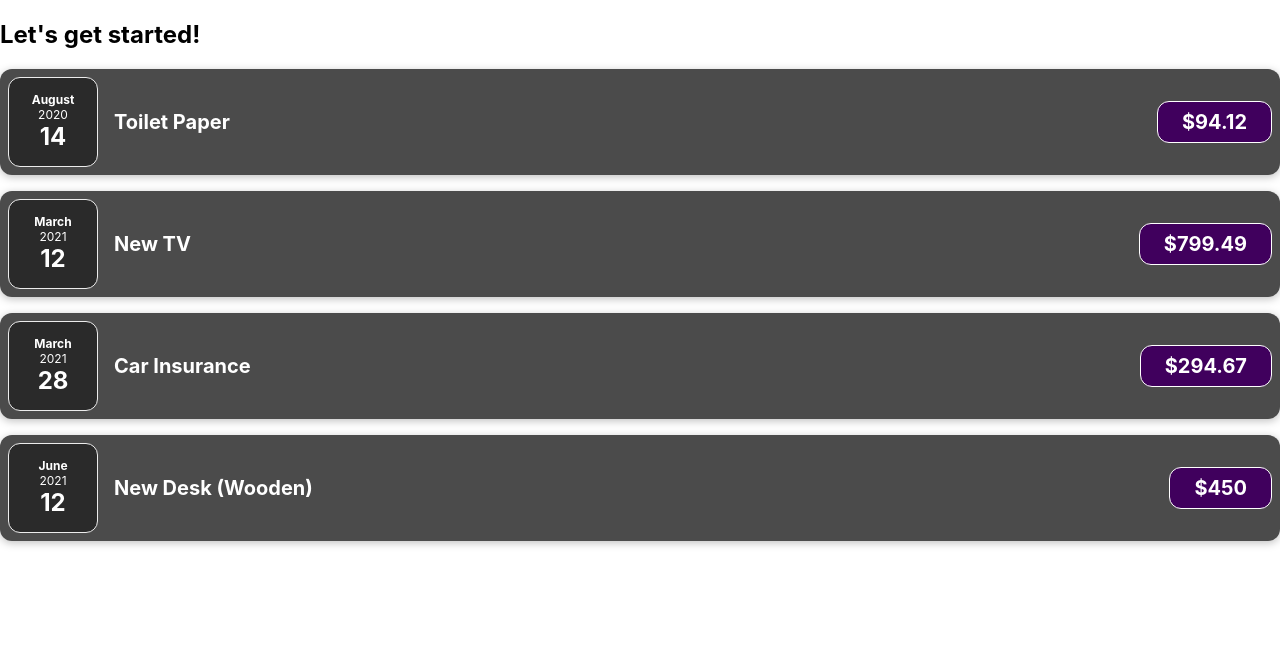
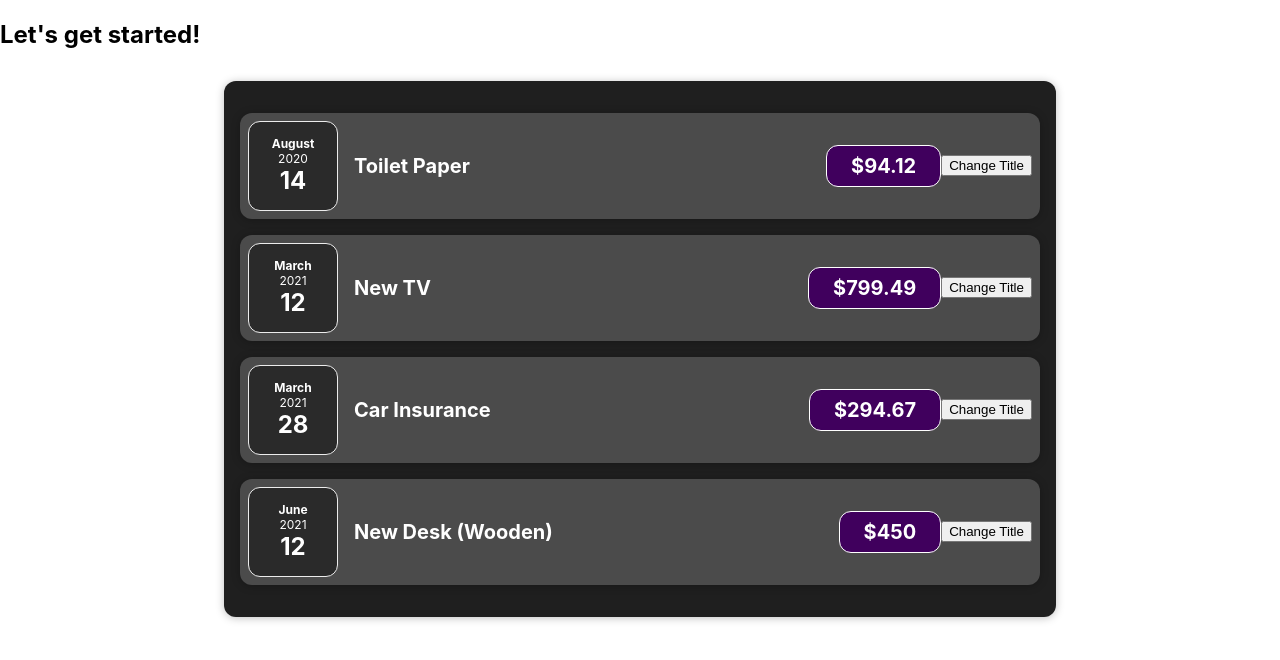
Before and after one commit to IAmJerryJ/Joidea_Intern, a React (Create React App) app in the folder react/react-complete-guide/: page / in a window 1280 px wide. Shown: the top 660 px of the page. Built offline with nearby package versions, Linux system fonts and the light colour scheme.

Commit message:
Update ClickHandler

```diff
--- a/react/react-complete-guide/src/App.js
+++ b/react/react-complete-guide/src/App.js
@@ -1,6 +1,6 @@
-import ExpenseItem from "./components/ExpenseItem";
+import Expenses from "./components/Expenses/Expenses";
 
-function App() {
+const App = () => {
   const expenses = [
     {
       id: "e1",
@@ -26,26 +26,7 @@
   return (
     <div>
       <h2>Let's get started!</h2>
-      <ExpenseItem
-        title={expenses[0].title}
-        amount={expenses[0].amount}
-        date={expenses[0].date}
-      />
-      <ExpenseItem
-        title={expenses[1].title}
-        amount={expenses[1].amount}
-        date={expenses[1].date}
-      />
-      <ExpenseItem
-        title={expenses[2].title}
-        amount={expenses[2].amount}
-        date={expenses[2].date}
-      />
-      <ExpenseItem
-        title={expenses[3].title}
-        amount={expenses[3].amount}
-        date={expenses[3].date}
-      />
+      <Expenses items={expenses} />
     </div>
   );
 }
--- a/react/react-complete-guide/src/components/ExpenseItem.js
+++ /dev/null
@@ -1,18 +0,0 @@
-import ExpenseDate from "./ExpenseDate";
-import "./ExpenseItem.css";
-
-function ExpenseItem(props) {
-
-
-  return (
-    <div className="expense-item">
-          <ExpenseDate date={ props.date} />
-      <div className="expense-item__description">
-        <h2>{props.title}</h2>
-        <div className="expense-item__price">${props.amount}</div>
-      </div>
-    </div>
-  );
-}
-
-export default ExpenseItem;
--- a/react/react-complete-guide/src/components/ExpenseDate.js
+++ b/react/react-complete-guide/src/components/Expenses/ExpenseDate.js
@@ -1,6 +1,6 @@
 import './ExpenseDate.css';
 
-function ExpenseDate(props) {
+const ExpenseDate = (props) =>{
   const month = props.date.toLocaleString("en-US", { month: "long" });
   const day = props.date.toLocaleString("en-US", { day: "2-digit" });
   const year = props.date.getFullYear();
--- a/react/react-complete-guide/src/components/ExpenseItem.css
+++ b/react/react-complete-guide/src/components/Expenses/ExpenseItem.css
@@ -2,10 +2,9 @@
   display: flex;
   justify-content: space-between;
   align-items: center;
-  box-shadow: 0 2px 8px rgba(0, 0, 0, 0.25);
+
   padding: 0.5rem;
   margin: 1rem 0;
-  border-radius: 12px;
   background-color: #4b4b4b;
 }
 
--- /dev/null
+++ b/react/react-complete-guide/src/components/Expenses/ExpenseItem.js
@@ -0,0 +1,26 @@
+import { useState } from 'react';
+
+import ExpenseDate from "./ExpenseDate";
+import Card from "../UI/Card";
+import "./ExpenseItem.css";
+
+const ExpenseItem = (props) => {
+  const [title, setTitle] = useState(props.title);
+
+  const clickHandler = () => {
+    setTitle('Updated!');
+  }
+
+  return (
+    <Card className="expense-item">
+      <ExpenseDate date={props.date} />
+      <div className="expense-item__description">
+        <h2>{title}</h2>
+        <div className="expense-item__price">${props.amount}</div>
+      </div>
+      <button onClick={clickHandler}>Change Title</button>
+    </Card>
+  );
+}
+
+export default ExpenseItem;
--- /dev/null
+++ b/react/react-complete-guide/src/components/Expenses/Expenses.css
@@ -0,0 +1,8 @@
+.expenses {
+  padding: 1rem;
+  background-color: rgb(31, 31, 31);
+  margin: 2rem auto;
+  width: 50rem;
+  max-width: 95%;
+
+}
--- /dev/null
+++ b/react/react-complete-guide/src/components/Expenses/Expenses.js
@@ -0,0 +1,32 @@
+import ExpenseItem from "./ExpenseItem";
+import Card from "../UI/Card";
+import "./Expenses.css";
+
+const Expenses = (props) => {
+  return (
+    <Card className="expenses">
+      <ExpenseItem
+        title={props.items[0].title}
+        amount={props.items[0].amount}
+        date={props.items[0].date}
+      />
+      <ExpenseItem
+        title={props.items[1].title}
+        amount={props.items[1].amount}
+        date={props.items[1].date}
+      />
+      <ExpenseItem
+        title={props.items[2].title}
+        amount={props.items[2].amount}
+        date={props.items[2].date}
+      />
+      <ExpenseItem
+        title={props.items[3].title}
+        amount={props.items[3].amount}
+        date={props.items[3].date}
+      />
+    </Card>
+  );
+}
+
+export default Expenses;
--- /dev/null
+++ b/react/react-complete-guide/src/components/UI/Card.css
@@ -0,0 +1,4 @@
+.card {
+    border-radius: 12px;
+  box-shadow: 0 1px 8px rgba(0, 0, 0, 0.25);
+}
--- /dev/null
+++ b/react/react-complete-guide/src/components/UI/Card.js
@@ -0,0 +1,8 @@
+import "./Card.css";
+
+const Card = (props) =>{
+  const classes = "card " + props.className;
+  return <div className={classes}>{props.children}</div>;
+}
+
+export default Card;
```
Also changed, not shown: react/react-complete-guide/src/components/Expenses/ExpenseDate.css (renamed from react/react-complete-guide/src/components/ExpenseDate.css).
